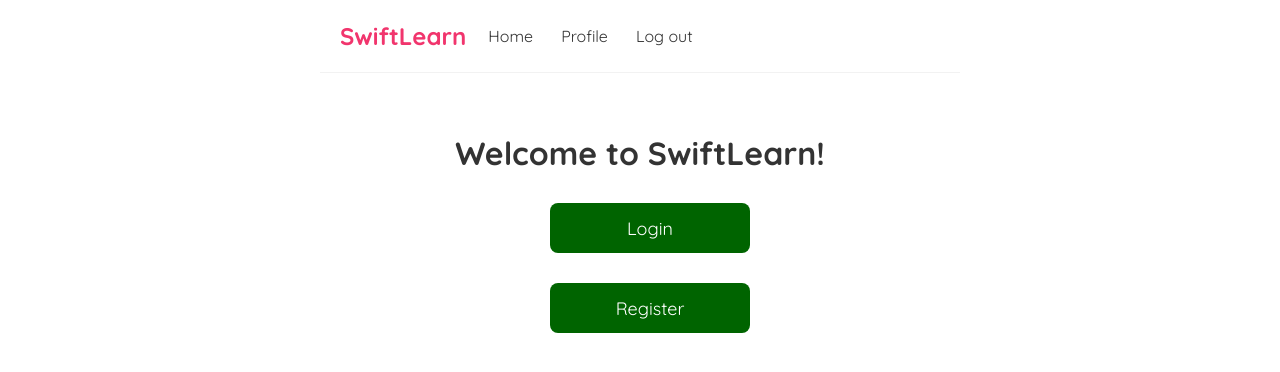
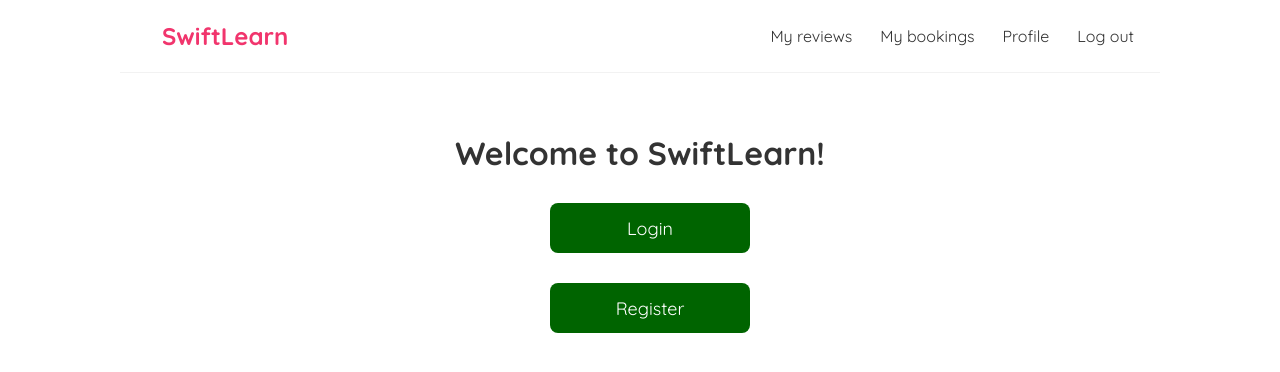
Before and after one commit to jovanagjorgjieska/booking-online-classes-frontend, a React (Create React App) app: page / in a window 1280 px wide. Shown: the top 372 px of the page. Built offline with nearby package versions, Linux system fonts and the light colour scheme.

Commit message:
Add My Bookings Page

```diff
--- a/src/App.js
+++ b/src/App.js
@@ -10,6 +10,7 @@ import EditProfile from './EditProfile';
 import ViewProfile from './ViewProfile';
 import EditCourse from './EditCourse';
 import AddCourse from './AddCourse';
+import MyBookings from './MyBookings';
 
 function App() {
   return (
@@ -48,6 +49,9 @@ function App() {
             <Route path="/profile/edit">
               <EditProfile/>
             </Route>
+            <Route path="/bookings">
+              <MyBookings/>
+            </Route>
           </Switch>
         </div>
       </div>
--- /dev/null
+++ b/src/Bookings.js
@@ -0,0 +1,37 @@
+import { FontAwesomeIcon } from '@fortawesome/react-fontawesome';
+import { faEdit, faTimes } from '@fortawesome/free-solid-svg-icons';
+import '@fortawesome/fontawesome-free/css/all.css';
+
+const Bookings = ({ bookings }) => {
+    const isTeacher = localStorage.getItem('isTeacher');
+
+    return (
+        <div className="bookings">
+            <h2>My bookings</h2>
+            {!isTeacher && bookings.map((booking) => (
+                <div className="booking-preview">
+                    <div className="booking-left">
+                        <h3>{booking.course.courseName}</h3>
+                        <p>Teacher: {booking.teacher.firstName} {booking.teacher.lastName}</p>
+                        <p>Booking Date: {booking.bookingDate}</p>
+                    </div>
+                    <div className="booking-right">
+                        <button id='review-button'>Write a review</button>
+                        <button id='cancel-button'>Cancel</button>
+                    </div>
+                </div>
+            ))}
+            {isTeacher && bookings.map((booking) => (
+                <div className="booking-preview">
+                    <div className="booking-left">
+                        <h3>{booking.course.courseName}</h3>
+                        <p>Student: {booking.student.firstName} {booking.student.lastName}</p>
+                        <p>Booking Date: {booking.bookingDate}</p>
+                    </div>
+                </div>
+            ))}
+        </div>
+    );
+}
+
+export default Bookings;
--- a/src/CourseDetails.js
+++ b/src/CourseDetails.js
@@ -5,7 +5,6 @@ import useFetch from "./useFetch";
 
 const CourseDetails = () => {
     const isTeacher = localStorage.getItem('isTeacher');
-    console.log(isTeacher);
     const {id} = useParams();
     const {data: course, error, isPending} = useFetch('http://localhost:8080/api/courses/' + id);
     const loggedEmail = localStorage.getItem('user');
--- /dev/null
+++ b/src/MyBookings.js
@@ -0,0 +1,25 @@
+import { useState } from "react";
+import Bookings from "./Bookings";
+import NoBookings from "./NoBookings";
+import useFetch from "./useFetch";
+
+const MyBookings = () => {
+    const isTeacher = localStorage.getItem('isTeacher');
+    const loggedEmail = localStorage.getItem('user');
+    const {data: profile, loggedUserError, isPendingLoggedUser} = useFetch('http://localhost:8080/api/auth/' + loggedEmail);
+
+    const apiUrl = isTeacher
+        ? `http://localhost:8080/api/bookings/teacher/${profile?.userId}`
+        : `http://localhost:8080/api/bookings/student/${profile?.userId}`;
+
+    const {data: bookings, isPending, error} = useFetch(apiUrl);
+
+    return (
+        <div className="my-bookings">
+            {bookings && bookings.length > 0 && <Bookings bookings={bookings}/>}
+            {bookings && bookings.length === 0 && <NoBookings/>}
+        </div>
+    );
+}
+
+export default MyBookings;
--- a/src/Navbar.js
+++ b/src/Navbar.js
@@ -12,10 +12,15 @@ const Navbar = () => {
 
     return (
         <nav className="navbar">
-            <h1>SwiftLearn</h1>
-            <a href="/home">Home</a>
-            <a href="/profile">Profile</a>
-            <a onClick={handleLogout}>Log out</a>
+            <div className="left-navbar">
+                <h1><a href="/home">SwiftLearn</a></h1>
+            </div>
+            <div className="right-navbar">
+                <a href="/profile">My reviews</a>
+                <a href="/bookings">My bookings</a>
+                <a href="/profile">Profile</a>
+                <a onClick={handleLogout}>Log out</a>
+            </div>
         </nav>
     );
 }
--- /dev/null
+++ b/src/NoBookings.js
@@ -0,0 +1,12 @@
+import { Link } from "react-router-dom/cjs/react-router-dom.min";
+
+const NoBookings = () => {
+    return (
+        <div className="no-bookings">
+            <h2>You haven't book any courses yet!</h2>
+            <Link to="/home"><button>Find a course</button></Link>
+        </div>
+    );
+}
+
+export default NoBookings;
--- a/src/index.css
+++ b/src/index.css
@@ -10,11 +10,11 @@
   padding: 20px;
   display: flex;
   align-items: center;
-  max-width: 600px;
+  max-width: 1000px;
   margin: 0 auto;
   border-bottom: 1px solid #f2f2f2;
 }
-.navbar h1 {
+.navbar h1 a {
   color: #f1356d;
 }
 .navbar .links {
@@ -28,6 +28,7 @@
 .navbar a:hover {
   color: #f1356d;
 }
+
 .content {
   max-width: 900px;
   margin: 40px auto;
@@ -83,7 +84,7 @@
   border-radius: 8px;
   cursor: pointer;
 }
-.register, .login, .edit-profile, .edit-course, .no-courses, .add-course, .welcome {
+.register, .login, .edit-profile, .edit-course, .no-courses, .add-course, .welcome, .no-bookings {
   max-width: 400px;
   margin: 0 auto;
   text-align: center;
@@ -111,7 +112,7 @@
   box-sizing: border-box;
   display: block;
 }
-.register button, .view-profile button, #deleteButton, .add-course button {
+.register button, .view-profile button, #deleteButton, .add-course button, #cancel-button {
   background: #f1356d;
   color: #fff;
   border: 0;
@@ -120,7 +121,7 @@
   cursor: pointer;
 }
 
-.no-courses button, #add-course {
+.no-courses button, #add-course, .no-bookings button {
   background: #f1356d;
   color: #fff;
   border: 0;
@@ -134,7 +135,7 @@
   font-weight: bold;
 }
 
-.login button, #saveButton {
+.login button, #saveButton, #review-button {
   background: darkgreen;
   color: #fff;
   border: 0;
@@ -147,12 +148,51 @@
   text-align: center;
 }
 
-#deleteButton {
+#deleteButton, .left-navbar {
   float: left;
 }
 
-#saveButton {
+#saveButton, .right-navbar {
   float: right;
+}
+
+.left-navbar {
+  width: 50%;
+}
+
+.right-navbar {
+  width: 50%;
+  display: flex;
+  justify-content: end;
+}
+
+.booking-preview {
+  display: flex;
+  align-items: center;
+}
+
+.booking-left {
+  width: 80%;
+  padding-left: 20px;
+}
+
+.booking-left h3 {
+  color: darkgreen;
+  font-weight: bold;
+}
+
+.booking-left p {
+  color: white;
+  font-weight: bold;
+}
+
+.booking-right {
+  width: 20%;
+  padding-left: 20px;
+}
+
+.booking-right button {
+  margin: 5px;
 }
 
 .welcome button {
@@ -185,3 +225,16 @@
 .search-courses-filter select, .search-courses input {
   margin-right: 8px;
 }
+
+.booking-preview {
+  padding-right: 10px;
+  margin: 20px;
+  height: 100px;
+  border-radius: 10px;
+  background-color: lightgreen;
+  border: 1px solid darkgreen;
+}
+
+.booking-preview button {
+  float: right;
+}
```
